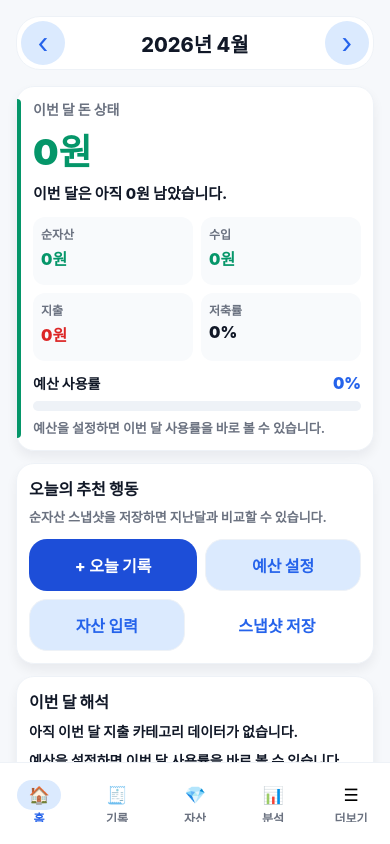
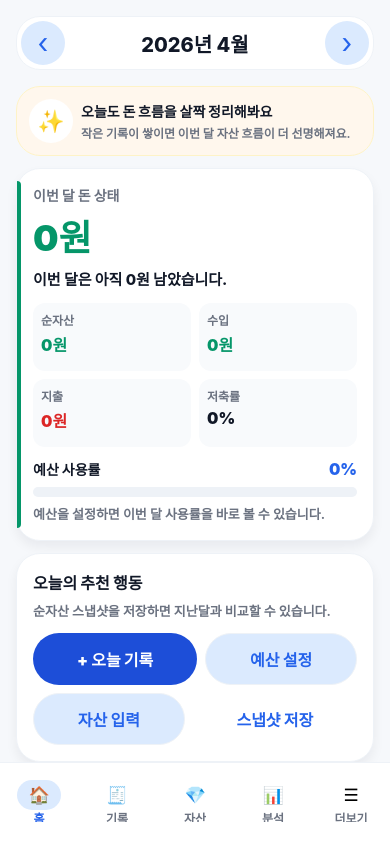
Before and after one commit to doublelever127-ai/household-budget-app, a React Native app: screen / in a window 390 px wide. Built offline with nearby package versions, Linux system fonts and the light colour scheme.

Commit message:
style: soften app ui for testers

```diff
--- a/app.json
+++ b/app.json
@@ -2,7 +2,7 @@
   "expo": {
     "name": "자산 가계부",
     "slug": "household-budget-app",
-    "version": "1.0.1",
+    "version": "1.0.2",
     "orientation": "portrait",
     "icon": "./assets/icon.png",
     "userInterfaceStyle": "light",
@@ -17,7 +17,7 @@
     },
     "android": {
       "package": "com.doublelever127.householdbudget",
-      "versionCode": 2,
+      "versionCode": 3,
       "permissions": [],
       "adaptiveIcon": {
         "foregroundImage": "./assets/adaptive-icon.png",
--- a/src/components/AppCard.tsx
+++ b/src/components/AppCard.tsx
@@ -20,9 +20,9 @@ const styles = StyleSheet.create({
   card: {
     backgroundColor: colors.surfaceElevated,
     borderColor: colors.borderSoft,
-    borderRadius: radius.lg,
+    borderRadius: radius.xl,
     borderWidth: 1,
-    padding: spacing.md,
+    padding: spacing.lg,
     ...shadows.card,
   },
   accent: {
--- a/src/components/EmptyState.tsx
+++ b/src/components/EmptyState.tsx
@@ -16,9 +16,11 @@ export const EmptyState = ({
   description,
   actionLabel,
   onActionPress,
-  icon = "🧾",
+  icon = "✨",
 }: EmptyStateProps) => (
   <View style={styles.container}>
+    <View style={[styles.decorationDot, styles.decorationDotLeft]} />
+    <View style={[styles.decorationDot, styles.decorationDotRight]} />
     <View style={styles.iconBubble}>
       <Text style={styles.icon}>{icon}</Text>
     </View>
@@ -33,33 +35,55 @@ export const EmptyState = ({
 const styles = StyleSheet.create({
   container: {
     alignItems: "center",
-    backgroundColor: colors.surface,
+    backgroundColor: colors.playfulSoft,
     borderColor: colors.borderSoft,
-    borderRadius: radius.lg,
+    borderRadius: radius.xl,
     borderWidth: 1,
+    overflow: "hidden",
     padding: spacing.xl,
+  },
+  decorationDot: {
+    borderRadius: radius.full,
+    position: "absolute",
+  },
+  decorationDotLeft: {
+    backgroundColor: colors.blushSoft,
+    height: 54,
+    left: -18,
+    top: -18,
+    width: 54,
+  },
+  decorationDotRight: {
+    backgroundColor: colors.mintSoft,
+    bottom: -22,
+    height: 68,
+    right: -22,
+    width: 68,
   },
   iconBubble: {
     alignItems: "center",
-    backgroundColor: colors.primarySoft,
+    backgroundColor: colors.surface,
+    borderColor: colors.warningSoft,
     borderRadius: radius.full,
-    height: 48,
+    borderWidth: 1,
+    height: 56,
     justifyContent: "center",
     marginBottom: spacing.md,
-    width: 48,
+    width: 56,
   },
   icon: {
-    fontSize: 24,
+    fontSize: 26,
   },
   title: {
     color: colors.text,
     fontSize: 16,
-    fontWeight: "800",
+    fontWeight: "900",
     textAlign: "center",
   },
   description: {
     color: colors.mutedText,
     fontSize: 14,
+    fontWeight: "600",
     lineHeight: 20,
     marginTop: spacing.sm,
     textAlign: "center",
--- a/src/components/PrimaryButton.tsx
+++ b/src/components/PrimaryButton.tsx
@@ -48,7 +48,7 @@ export const PrimaryButton = ({
 const styles = StyleSheet.create({
   button: {
     alignItems: "center",
-    borderRadius: radius.lg,
+    borderRadius: radius.full,
     flexDirection: "row",
     justifyContent: "center",
     minHeight: 52,
@@ -70,7 +70,7 @@ const styles = StyleSheet.create({
   },
   label: {
     fontSize: 16,
-    fontWeight: "800",
+    fontWeight: "900",
   },
   primaryLabel: {
     color: "#FFFFFF",
--- a/src/constants/theme.ts
+++ b/src/constants/theme.ts
@@ -11,6 +11,10 @@ export const colors = {
   primary: "#2563EB",
   primaryDark: "#1D4ED8",
   primarySoft: "#DBEAFE",
+  playfulSoft: "#FFF7ED",
+  playfulAccent: "#F59E0B",
+  blushSoft: "#FCE7F3",
+  mintSoft: "#ECFDF5",
   income: "#059669",
   incomeSoft: "#D1FAE5",
   expense: "#DC2626",
--- a/src/screens/HomeScreen.tsx
+++ b/src/screens/HomeScreen.tsx
@@ -157,6 +157,7 @@ export const HomeScreen = () => {
   return (
     <Screen>
       <MonthSelector month={month} onChange={setSelectedMonth} />
+      <FriendlyNote />
 
       <AppCard
         accentColor={summary.balance >= 0 ? colors.income : colors.expense}
@@ -287,7 +288,58 @@ const Metric = ({ label, value, tone = "neutral" }: MetricProps) => (
   </View>
 );
 
+const FriendlyNote = () => (
+  <View style={styles.friendlyNote}>
+    <View style={styles.friendlyIconBubble}>
+      <Text style={styles.friendlyIcon}>✨</Text>
+    </View>
+    <View style={styles.friendlyTextBox}>
+      <Text style={styles.friendlyTitle}>오늘도 돈 흐름을 살짝 정리해봐요</Text>
+      <Text style={styles.friendlyDescription}>
+        작은 기록이 쌓이면 이번 달 자산 흐름이 더 선명해져요.
+      </Text>
+    </View>
+  </View>
+);
+
 const styles = StyleSheet.create({
+  friendlyNote: {
+    alignItems: "center",
+    backgroundColor: colors.playfulSoft,
+    borderColor: colors.warningSoft,
+    borderRadius: radius.xl,
+    borderWidth: 1,
+    flexDirection: "row",
+    gap: spacing.sm,
+    marginBottom: spacing.md,
+    padding: spacing.md,
+  },
+  friendlyIconBubble: {
+    alignItems: "center",
+    backgroundColor: colors.surface,
+    borderRadius: radius.full,
+    height: 44,
+    justifyContent: "center",
+    width: 44,
+  },
+  friendlyIcon: {
+    fontSize: 22,
+  },
+  friendlyTextBox: {
+    flex: 1,
+  },
+  friendlyTitle: {
+    color: colors.text,
+    fontSize: 14,
+    fontWeight: "900",
+  },
+  friendlyDescription: {
+    color: colors.mutedText,
+    fontSize: 12,
+    fontWeight: "700",
+    lineHeight: 17,
+    marginTop: spacing.xs,
+  },
   heroCard: {
     marginBottom: spacing.md,
     paddingLeft: spacing.lg,
```
